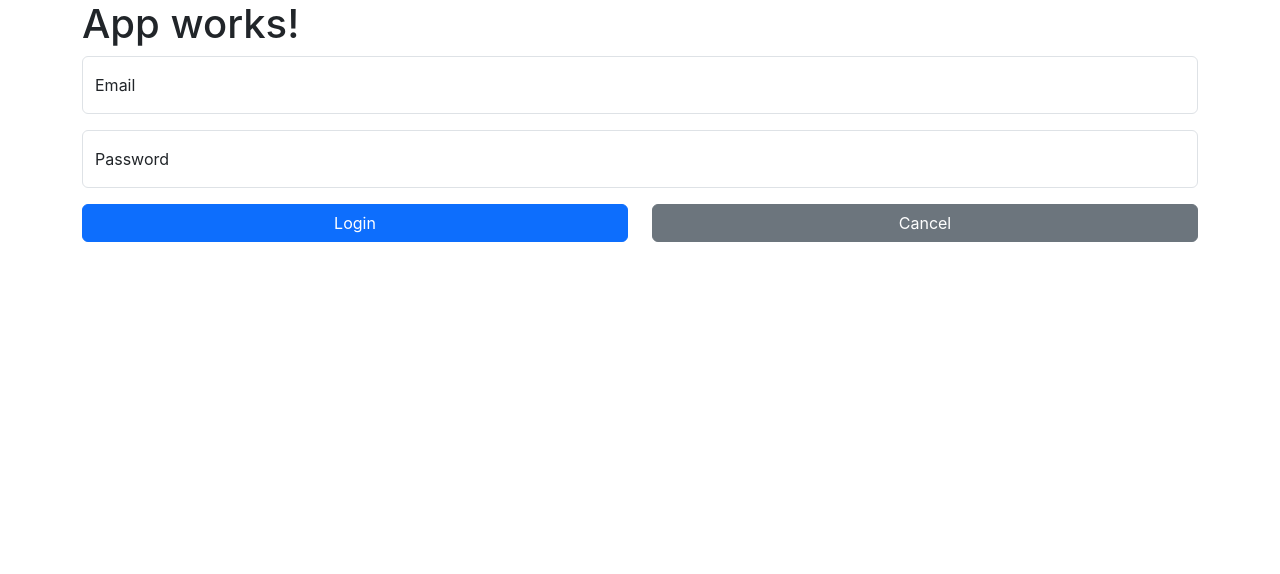
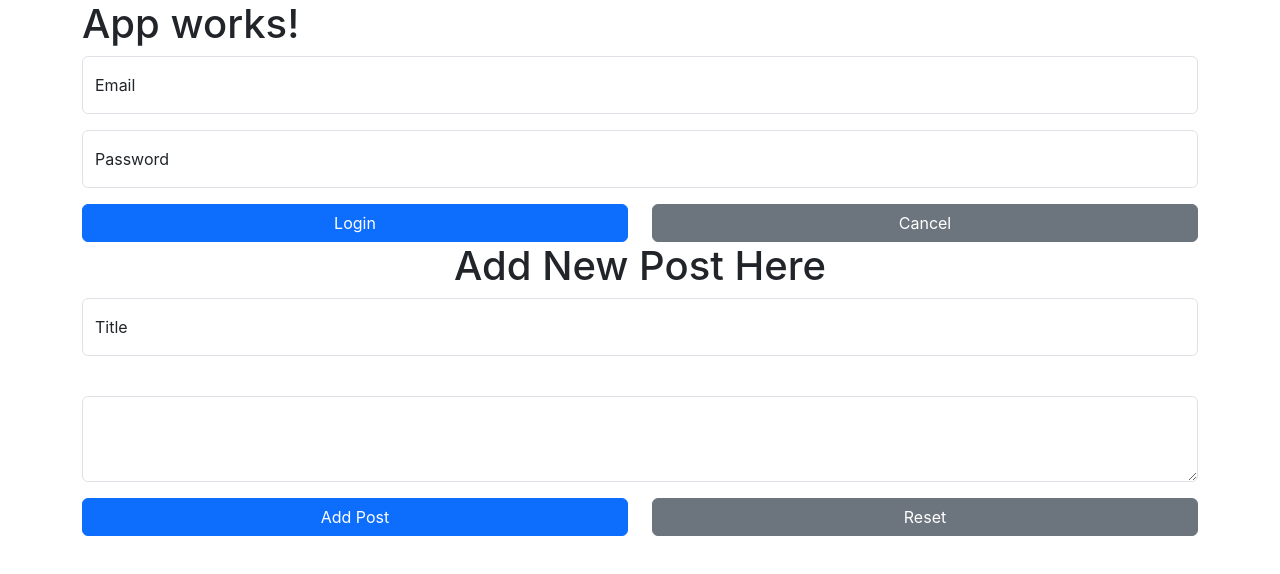
Before and after one commit to synergy2411/apr-24-graphql, a React (Create React App) app in the folder frontend/: page / in a window 1280 px wide. Shown: the top 574 px of the page. Built offline with nearby package versions, Linux system fonts and the light colour scheme.

Commit message:
post added

```diff
--- a/frontend/src/App.js
+++ b/frontend/src/App.js
@@ -1,4 +1,5 @@
 import LoginForm from "./Components/Auth/LoginForm";
+import AddPostForm from "./Components/Posts/AddPostForm";
 import Posts from "./Components/Posts/Posts";
 
 function App() {
@@ -8,6 +9,8 @@ function App() {
       {/* <Posts /> */}
 
       <LoginForm />
+
+      <AddPostForm />
     </div>
   );
 }
--- /dev/null
+++ b/frontend/src/Components/Posts/AddPostForm.jsx
@@ -0,0 +1,84 @@
+import { gql, useMutation } from "@apollo/client";
+import { useRef } from "react";
+
+const CREATE_POST = gql`
+  mutation mutationCreatePost($title: String!, $body: String!) {
+    createPost(data: { title: $title, body: $body }) {
+      id
+      title
+      body
+      published
+    }
+  }
+`;
+
+function AddPostForm() {
+  const titleRef = useRef();
+  const bodyRef = useRef();
+  const [createPostMutation, { error }] = useMutation(CREATE_POST);
+
+  const submitHandler = (event) => {
+    event.preventDefault();
+    console.log(titleRef.current.value, bodyRef.current.value);
+    createPostMutation({
+      variables: {
+        title: titleRef.current.value,
+        body: bodyRef.current.value,
+      },
+    }).then(({ data }) => {
+      console.log("DATA : ", data);
+    });
+  };
+
+  return (
+    <>
+      {error && <p className="alert alert-danger">{error.message}</p>}
+      <h1 className="text-center">Add New Post Here</h1>
+      <form onSubmit={submitHandler}>
+        {/* title */}
+        <div className="form-floating mb-3">
+          <input
+            type="text"
+            className="form-control"
+            name="title"
+            id="title"
+            placeholder=""
+            ref={titleRef}
+          />
+          <label htmlFor="title">Title</label>
+        </div>
+
+        {/* body */}
+
+        <div className="mb-3">
+          <label htmlFor="" className="form-label"></label>
+          <textarea
+            className="form-control"
+            name="body"
+            id="body"
+            rows="3"
+            ref={bodyRef}
+          ></textarea>
+        </div>
+
+        {/* buttons */}
+        <div className="row">
+          <div className="col-6">
+            <div className="d-grid">
+              <button className="btn btn-primary" type="submit">
+                Add Post
+              </button>
+            </div>
+          </div>
+          <div className="col-6">
+            <div className="d-grid">
+              <button className="btn btn-secondary">Reset</button>
+            </div>
+          </div>
+        </div>
+      </form>
+    </>
+  );
+}
+
+export default AddPostForm;
--- a/frontend/src/index.js
+++ b/frontend/src/index.js
@@ -1,14 +1,38 @@
 import React from "react";
 import ReactDOM from "react-dom/client";
-import { ApolloProvider, ApolloClient, InMemoryCache } from "@apollo/client";
+import {
+  ApolloProvider,
+  ApolloClient,
+  InMemoryCache,
+  createHttpLink,
+} from "@apollo/client";
+import { setContext } from "@apollo/client/link/context";
 import "bootstrap/dist/css/bootstrap.min.css";
 import "./index.css";
 import App from "./App";
 
+const httpLink = createHttpLink({
+  uri: "http://localhost:4040/graphql",
+});
+
+const authLink = setContext((_, { headers }) => {
+  let token = localStorage.getItem("token");
+  return {
+    headers: {
+      ...headers,
+      authorization: token ? `Bearer ${token}` : null,
+    },
+  };
+});
+
 const client = new ApolloClient({
-  uri: "http://localhost:4040/graphql",
+  link: authLink.concat(httpLink),
   cache: new InMemoryCache(),
 });
+// const client = new ApolloClient({
+//   uri: "http://localhost:4040/graphql",
+//   cache: new InMemoryCache(),
+// });
 
 const root = ReactDOM.createRoot(document.getElementById("root"));
 root.render(
```
Also changed, not shown: 1 other file (tests, documents, lock files or other folders).
